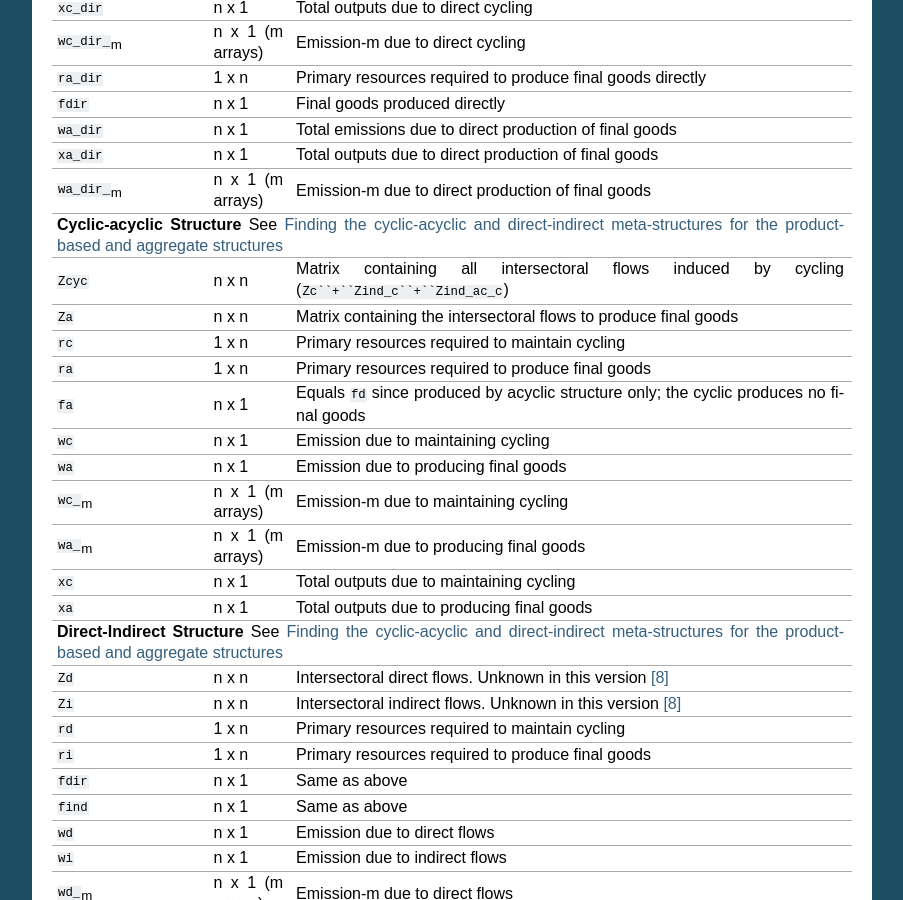
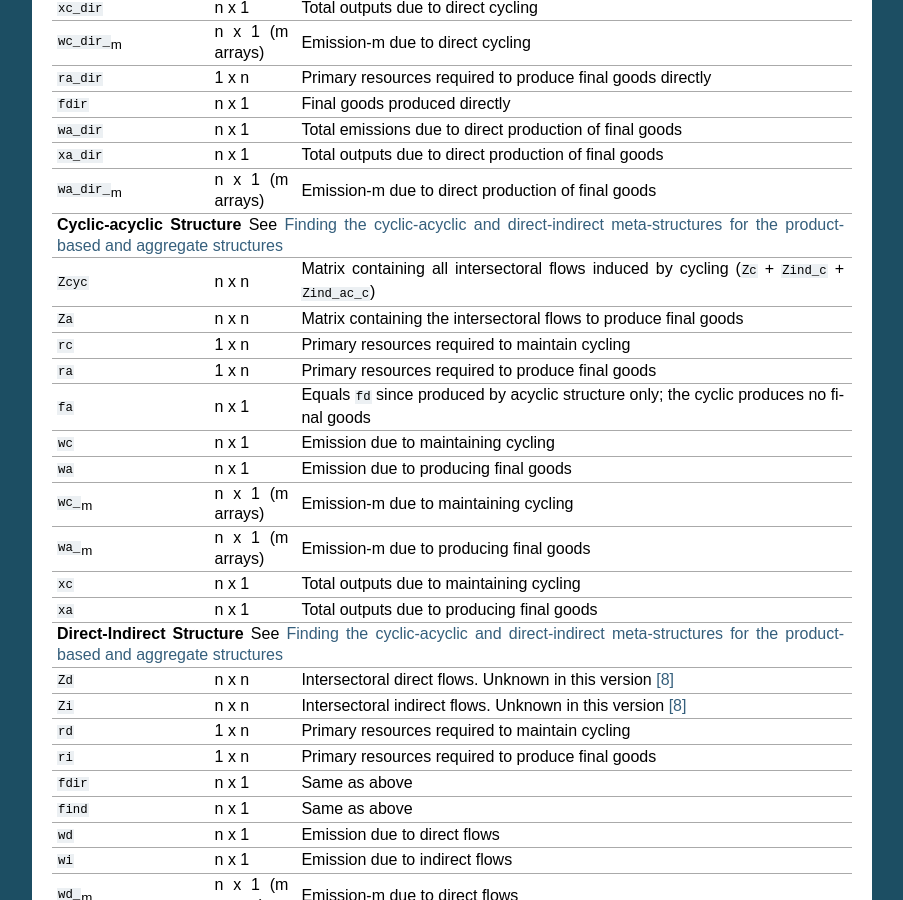
Before and after one commit to Friedsoap/MetabX, a Sphinx documentation site: the page built from DOC/source/internal_data_structure.rst, in a window 1280 px wide and 900 px high, scrolled down 1817 px. Shown: the whole window, without its empty margins (198-1101 px from the left). Built offline with Sphinx 7.4.7, drawn with Linux system fonts in a browser that asks for light colours.

```diff
--- a/DOC/source/internal_data_structure.rst
+++ b/DOC/source/internal_data_structure.rst
@@ -172,7 +172,8 @@ The structure of ``actual_structure_dictionary`` and of each entry in ``product_
 +------------------------+------------+------------------------------------+
 | ``Zcyc``               | n x n      | Matrix containing all intersectoral|
 |                        |            | flows induced by cycling           |
-|                        |            | (``Zc``+``Zind_c``+``Zind_ac_c``)  |
+|                        |            | (``Zc`` + ``Zind_c`` +             |
+|                        |            | ``Zind_ac_c``)                     |
 +------------------------+------------+------------------------------------+
 | ``Za``                 | n x n      | Matrix containing the intersectoral|
 |                        |            | flows to produce final goods       |
```
Also changed, not shown: metabx.py (+6 -7 lines).
